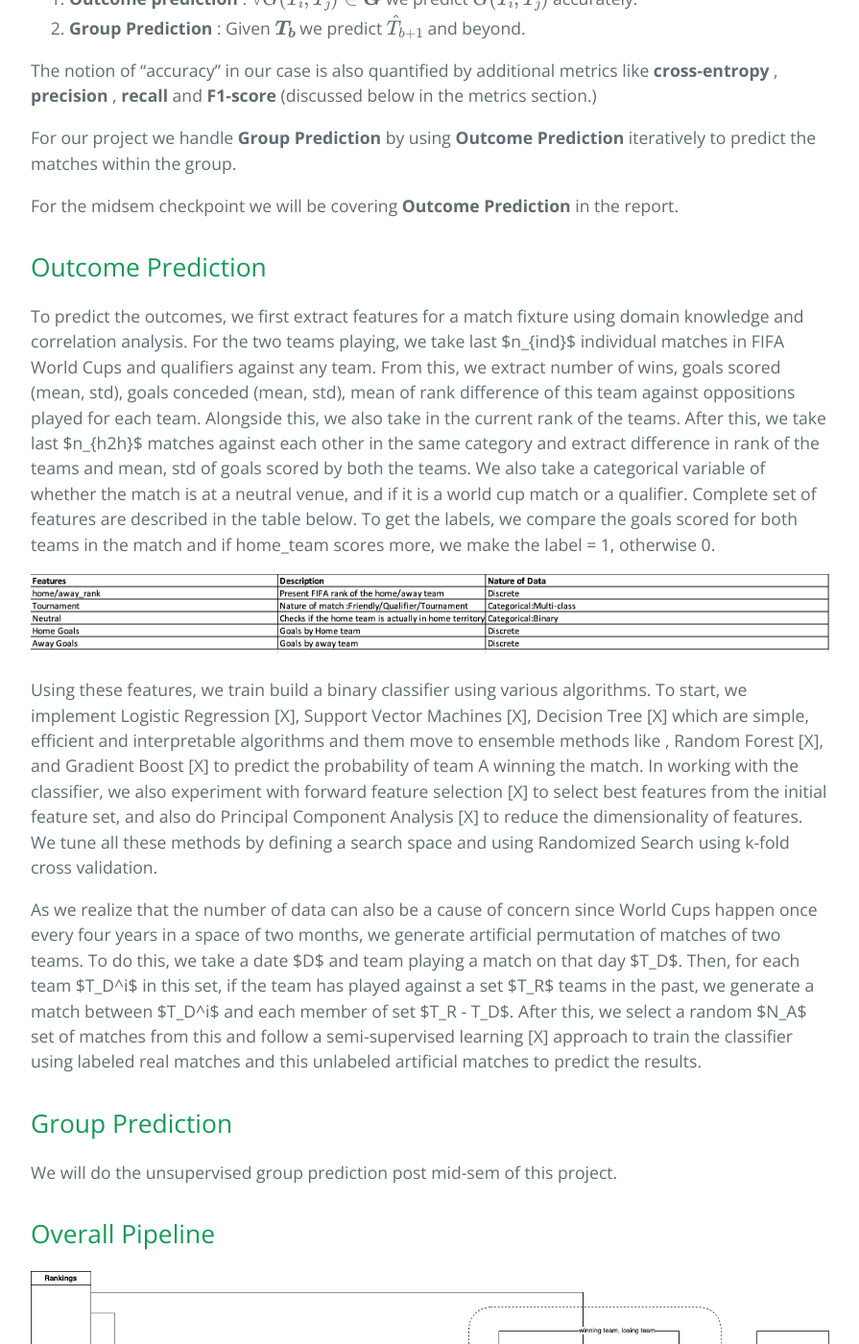
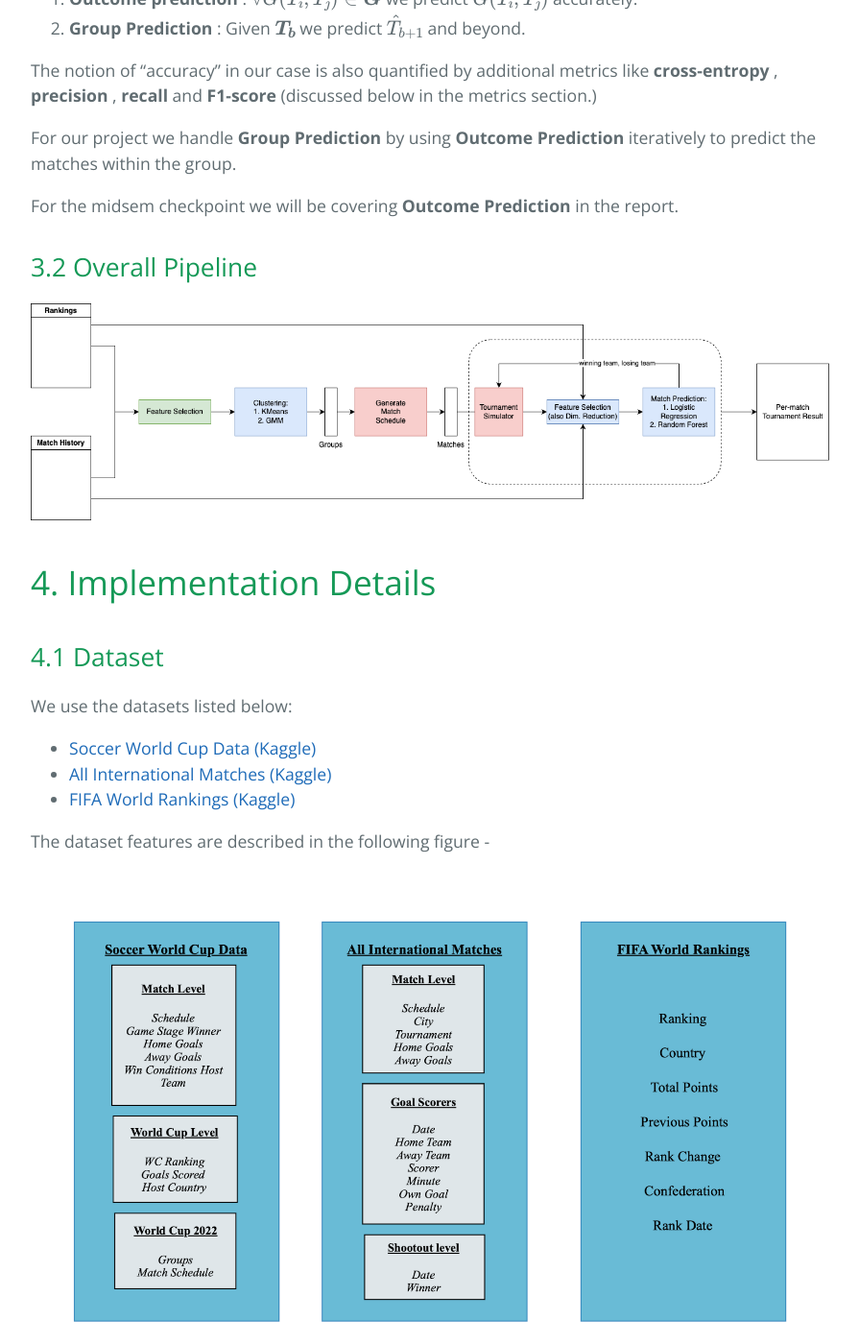
Before and after one commit to neelabhsinha/gatech-cs-7641-project-page, a Jekyll site: the page built from index.md, in a window 1280 px wide and 1400 px high, scrolled down 2223 px. Shown: the whole window at 96% size, without its empty margins (192-1087 px from the left). Built offline with Jekyll 4.4.1, drawn with Linux system fonts in a browser that asks for light colours; formulas are drawn with MathJax 3; our own code applies the rules of GitHub Pages for plain Markdown files; some of the changed text lies outside the part shown.

Commit message:
Refactoring 2

```diff
--- a/index.md
+++ b/index.md
@@ -12,13 +12,13 @@ FIFA World Cup happens once in four years with 32 participating teams. First, 8
 
 In this work, we predict the FIFA World Cup matches and ideal grouping of teams for a good tournament using past match results and rankings. In summary, we use these data to generate relevant features, and then use multiple supervised techniques to predict winner of a match. Apart from real data, we also explore creating fictitious matches and use semi-supervised learning in an attempt to improve the models. Alongside match predictions, we also use unsupervised clustering techniques to create groups that can facilitate a good tournament. Through these two processes, we create an end-to-end tool that can take in participating teams, build groups, predict results of matches and ultimately, predict a complete tournament.
 
-# Related Work
+# 2. Related Work
 
 The problem of predicting game outcomes especially in Football (also called Soccer in North America) is usually handled as a classification problem [4],[6]. Techniques ranging from logistic regression [4] to RNN/Deep Learning [6] have been employed for this task. Furthermore the problem of outcome prediction is very similar across other team sports [1],[3]. A comprehensive survey of the use of techniques across the various sports is described in [3].
 
-# Method Overview
+# 3. Method Overview
 
-## Problem Definition
+## 3.1 Problem Definition
 
 A tournament \\(\mathcal{T}(\boldsymbol{T},\boldsymbol{G},\boldsymbol{T_b})\\) is a set of teams \\(\boldsymbol{T}\\) participating in games \\(\boldsymbol{G}\\) (either a winner or tie (only in  group stage)) over stages \\(\boldsymbol{b} = 0,1,2,...\\) ,with a set of (\\(\boldsymbol{T_b}\\)) teams qualifying to play them. Our goal is:
 
@@ -31,27 +31,13 @@ For our project we handle **Group Prediction** by using **Outcome Prediction** i
 
 For the midsem checkpoint we will be covering **Outcome Prediction** in the report.
 
-## Outcome Prediction
-
-To predict the outcomes, we first extract features for a match fixture using domain knowledge and correlation analysis. For the two teams playing, we take last $n_{ind}$ individual matches in FIFA World Cups and qualifiers against any team. From this, we extract number of wins, goals scored (mean, std), goals conceded (mean, std), mean of rank difference of this team against oppositions played for each team. Alongside this, we also take in the current rank of the teams. After this, we take last $n_{h2h}$ matches against each other in the same category and extract difference in rank of the teams and mean, std of goals scored by both the teams. We also take a categorical variable of whether the match is at a neutral venue, and if it is a world cup match or a qualifier. Complete set of features are described in the table below. To get the labels, we compare the goals scored for both teams in the match and if home_team scores more, we make the label = 1, otherwise 0.
-
-![New Features](./assets/images/basefeatures.png)
-
-Using these features, we train build a binary classifier using various algorithms. To start, we implement Logistic Regression [X], Support Vector Machines [X], Decision Tree [X] which are simple, efficient and interpretable algorithms and them move to ensemble methods like , Random Forest [X], and Gradient Boost [X] to predict the probability of team A winning the match. In working with the classifier, we also experiment with forward feature selection [X] to select best features from the initial feature set, and also do Principal Component Analysis [X] to reduce the dimensionality of features. We tune all these methods by defining a search space and using Randomized Search using k-fold cross validation.
-
-As we realize that the number of data can also be a cause of concern since World Cups happen once every four years in a space of two months, we generate artificial permutation of matches of two teams. To do this, we take a date $D$ and team playing a match on that day $T_D$. Then, for each team $T_D^i$ in this set, if the team has played against a set $T_R$ teams in the past, we generate a match between $T_D^i$ and each member of set $T_R - T_D$. After this, we select a random $N_A$ set of matches from this and follow a semi-supervised learning [X] approach to train the classifier using labeled real matches and this unlabeled artificial matches to predict the results.
-
-## Group Prediction
-
-We will do the unsupervised group prediction post mid-sem of this project.
-
-## Overall Pipeline
+## 3.2 Overall Pipeline
 
 ![Overall Pipeline](./assets/images/pipeline.png)
 
-# Implementation Details
+# 4. Implementation Details
 
-## Dataset
+## 4.1 Dataset
 We use the datasets listed below:
 - [Soccer World Cup Data (Kaggle)](https://www.kaggle.com/datasets/shilongzhuang/soccer-world-cup-challenge/){:target="_blank"}
 - [All International Matches (Kaggle)](https://www.kaggle.com/datasets/martj42/international-football-results-from-1872-to-2017?select=results.csv){:target="_blank"}
@@ -62,46 +48,36 @@ The dataset features are described in the following figure -
 
 Of these the datasets **All International Matches** and **FIFA World Rankings** are used to train and test our Machine Learning schemes ,while the dataset **Soccer World Cup Data** is used to prepare and run tournament simulations.
 
-
-### Filtering the tournament types
+#### 4.1.1 Data Cleaning
 
 While we initially began with data from various types of matches, including individual matches in FIFA World Cups, qualifiers, friendlies and others. However, this did not yield favorable accuracy in prediction. Thus, based on our domain knowledge of the tournament, we reduced the dataset to consider only including individual matches in FIFA World Cups and qualifiers. This yielded better results across all employed methods.
+#### 4.1.2 Feature Extraction
+To predict the outcomes, we first extract features for a match fixture using domain knowledge and correlation analysis. For the two teams playing, we take last $n_{ind}$ individual matches in FIFA World Cups and qualifiers against any team. From this, we extract number of wins, goals scored (mean, std), goals conceded (mean, std), mean of rank difference of this team against oppositions played for each team. Alongside this, we also take in the current rank of the teams. After this, we take last $n_{h2h}$ matches against each other in the same category and extract difference in rank of the teams and mean, std of goals scored by both the teams. We also take a categorical variable of whether the match is at a neutral venue, and if it is a world cup match or a qualifier. Complete set of features are described in the table below. To get the labels, we compare the goals scored for both teams in the match and if home_team scores more, we make the label = 1, otherwise 0.
 
-**TODO: Add EDA graphs here and discuss**
+![New Features](./assets/images/basefeatures.png)
 
-### Hyperparameters
+#### 4.1.3 Exploratory Data Analysis
+
+## 4.2 Models
+
+Using features extracted above, we train build a binary classifier using various algorithms. To start, we implement Logistic Regression [X], Support Vector Machines [X], Decision Tree [X] which are simple, efficient and interpretable algorithms and them move to ensemble methods like , Random Forest [X], and Gradient Boost [X] to predict the probability of team A winning the match. In working with the classifier, we also experiment with forward feature selection [X] to select best features from the initial feature set, and also do Principal Component Analysis [X] to reduce the dimensionality of features. We tune all these methods by defining a search space and using Randomized Search using k-fold cross validation.
+
+As we realize that the number of data can also be a cause of concern since World Cups happen once every four years in a space of two months, we generate artificial permutation of matches of two teams. To do this, we take a date $D$ and team playing a match on that day $T_D$. Then, for each team $T_D^i$ in this set, if the team has played against a set $T_R$ teams in the past, we generate a match between $T_D^i$ and each member of set $T_R - T_D$. After this, we select a random $N_A$ set of matches from this and follow a semi-supervised learning [X] approach to train the classifier using labeled real matches and this unlabeled artificial matches to predict the results.
+
+
+
+### 4.2.1 Hyperparameters
 
 In all the learning algorithms employed we have a fixed set of hyperparameters (example penalty and 'c' for logistic regression, number of trees/tree depth/sampling rate for Random Forest etc). In order to find these we use **RandomizedSearchCV** followed by **GridSearchCV**. Since this is a multivariate optimization problem, randomly sampling the parameters helps us narrow down the search space. We begin with a RandomizedSearchCV in order to get to the vicinity of hyperparameters. Then, we conduct **GridSearch** in the proximity of the best performing solution of **RandomizedSearchCV** to fine tune a better performing set of hyperparameters. This helps to reduce the computational cost and complexity of a full grid search, while increasing the accuracy around a **RandomizedSearchCV**.
 
 
-### Model Training
+### 4.2.2 Model Training
 
 TODO: TBA
-# Experiments
+# 5 Experiments
 
-## Outcome Prediction
-For our midterm assessment, we undertook a comprehensive exploration of various techniques within Supervised Classification to address the **Outcome Prediction** problem, as outlined in the Problem Definition. Our primary objective was to predict winners, losers, and match ties through probability estimation.
+## 5.1 Supervised Model Performance
 
-We initiated our analysis with **Logistic Regression**, which provides a straightforward, linear, and efficient model for our classification task. However, it assumes a linear dependence of the target variable on the features, a condition not always applicable in real-world data. To address this, we fine-tuned the model using hyperparameters such as **C**, **Solver**, and **Penalty**.
-
-To enhance accuracy, we then applied ensemble learning methods based on Decision Trees, including **Random Forest** and **Gradient Boosting**. These techniques leverage Decision Trees as their fundamental model, with data splitting optimized for parameters such as **Information Gain**, **Gini Index**, or **Chi-Square Index**. Random Forest mitigates over-fitting by combining independent decision trees through majority voting. On the other hand, Gradient Boosting sequentially utilizes trees to minimize errors from previous iterations. While these methods excel in capturing both linear and nonlinear dependencies, they introduce complexity and computational expense during training. Furthermore, the resulting models lack the interpretability found in Logistic Regression models.
-
-Additionally, we explored the application of Support Vector Machines (SVM) to evaluate its performance on the given problem. SVM operates by finding the optimal hyperplane that separates different classes in the feature space while maximizing the margin between them. The hyperplane is determined by support vectors, which are the data points closest to the decision boundary. In the context of our problem, SVM was employed to discern patterns and relationships within the data to predict outcomes. It is particularly effective when dealing with complex relationships and non-linear dependencies between features and the target class.
-
-All these techniques were implemented using functions from the scikit-learn library.
-
-## Impact of Forward Feature Selection
-
-## Impact of Principal Component Analysis
-
-## Impact of Semi-supervised Learning
-#### Motivation
-**Show the non-converging learning curve**
-#### Artificial Data Generation
-
-## Results
-
-### Supervised Learning Statistics
 We analyze the performance of the various classification schemes on our dataset as shown below:
 
 | Technique          | Accuracy | Precision | Recall | F-1 score | ROC-AUC |
@@ -112,100 +88,42 @@ We analyze the performance of the various classification schemes on our dataset
 | GradientBoosting   | 0.72     | 0.73      | 0.72   | 0.72      | 0.20    |
 | SVM                | 0.73     | 0.73      | 0.73   | 0.73      | 0.20    |
 
-#### Logistic Regression
-_Tuning Parameters_
-Hyperparameter tuning for Logistic Regression yielded the best parameters as:
- Solver: This hyperparameter signifies the algorithm to use in the optimization problem. Our tuning revealed 'saga' as the best Solver.
- Penalty: This hyperparameter specifies the norm of the penalty, which is tuned to 'l2' for our model.
- C: This hyperparameter signifies inverse of regularization strength and is tuned to 1.0 for our model.
+### 5.1.1 Confusion Matrix
+| | |
+| - | - |
+| ![LogisticRegressionCM](./assets/images/confusion_matrix_lr.png) | ![DTCM](./assets/images/confusion_matrix_dt.png) |
+| ![RFCM](./assets/images/confusion_matrix_rf.png) | ![GBCM](./assets/images/confusion_matrix_gb.png) |
+| ![SVMCM](./assets/images/confusion_matrix_svm.png) | |
+| | |
 
-_Learning Curve_
+### 5.1.2 Learning Curve
+| | |
+| - | - |
+| ![LogisticRegressionCurve](./assets/images/learning_curve_logistic_regression.png) | ![DTCurve](./assets/images/learning_curve_dt.png) |
+| ![RFCurve](./assets/images/learning_curve_rf.png) | ![GBCurve](./assets/images/learning_curve_gb.png) |
+| ![SVMCurve](./assets/images/learning_curve_svm.png) | |
+|  | |
 
-![LogisticRegressionCurve](./assets/images/learning_curve_logistic_regression.png)
+### 5.1.3 ROC/AUC Curve
+| | |
+| - | - |
+| ![LogisticRegressionROC](./assets/images/roc_curve_lr.png) | ![DTROC](./assets/images/roc_curve_dt.png) |
+| ![RFROC](./assets/images/roc_curve_rf.png) | ![GBROC](./assets/images/roc_curve_gb.png) |
+| ![GBROC](./assets/images/roc_curve_svm.png) | |
+| | |
 
-_ConfusionMatrix_
+## 5.2 Impact of Forward Feature Selection
 
-![LogisticRegressionCM](./assets/images/confusion_matrix_lr.png)
+## 5.3 Impact of Principal Component Analysis
 
-_ROC/AUC Curve_
-
-![LogisticRegressionROC](./assets/images/roc_curve_lr.png)
-
-#### Decision Trees
-_Tuning Parameters_
-
-Best Param?
-
-_Learning Curve_
-
-![DTCurve](./assets/images/learning_curve_dt.png)
-
-_ConfusionMatrix_
-
-![DTCM](./assets/images/confusion_matrix_dt.png)
-
-_ROC/AUC Curve_
-
-![DTROC](./assets/images/roc_curve_dt.png)
-
-#### Random Forest
-
-_Tuning Parameters_
-
-GridSearch?/number of trees/each tree depth
-
-_Learning Curve_
-
-![RFCurve](./assets/images/learning_curve_rf.png)
-
-
-_ConfusionMatrix_
-
-![RFCM](./assets/images/confusion_matrix_rf.png)
-
-_ROC/AUC Curve_
-
-![RFROC](./assets/images/roc_curve_rf.png)
-
-#### Gradient Boosting
-
-_Tuning Parameters_
-
-GridSearch?/number of trees/each tree depth
-
-_Learning Curve_
-
-![GBCurve](./assets/images/learning_curve_gb.png)
-
-_ConfusionMatrix_
-
-![GBCM](./assets/images/confusion_matrix_gb.png)
-
-_ROC/AUC Curve_
-
-![GBROC](./assets/images/roc_curve_gb.png)
-
-#### SVM
-
-_Tuning Parameters_
-
-GridSearch
-
-_Learning Curve_
-
-![SVMCurve](./assets/images/learning_curve_svm.png)
-
-_ConfusionMatrix_
-
-![SVMCM](./assets/images/confusion_matrix_svm.png)
-
-_ROC/AUC Curve_
-
-![GBROC](./assets/images/roc_curve_svm.png)
+## 5.4 Impact of Semi-supervised Learning
+#### Motivation
+**Show the non-converging learning curve**
+#### Artificial Data Generation
 
 
 
-### Tournament Simulation
+## 5.5 Tournament Simulation
 **Flowchart showing the structure of tournament code?**
 
 **Bracket Predictions?**
@@ -233,11 +151,11 @@ We will work on the unsupervised portion of the problem related to clustering an
 | Snigdha Verma |  |
 | Yu- Chen Lin |  |
 
-## Project Gantt Chart
+## 8.2 Project Gantt Chart
 
 The gantt chart covering complete timeline and responsibility distribution can be found [here](https://docs.google.com/spreadsheets/d/101ID8me3ChWkl0MzavG_UmaGsH9tkSGHOLhPi9ybc2Y/edit?usp=sharing){:target="_blank"}.
 
-# References
+# 9 References
 1. D. Delen, D. Cogdell, and N. Kasap. A comparative analysis of data mining methods in predicting ncaa bowl outcomes.International Journal of Forecasting, 28(2):543–552, 2012 .
 2. T. Horvat and J. Job. The use of machine learning in sport outcome prediction: A review.WIREs Data Mining and Knowledge Discovery, 10(5):e1380, 2020.
 3. T. Horvat, J. Job, R. Logozar, and . Livada. A data-driven machine learning algorithm for predicting the outcomes of nba games.Symmetry, 15(4), 2023.
```
Also changed, not shown: other parts of index.md (+5 -5 lines).
